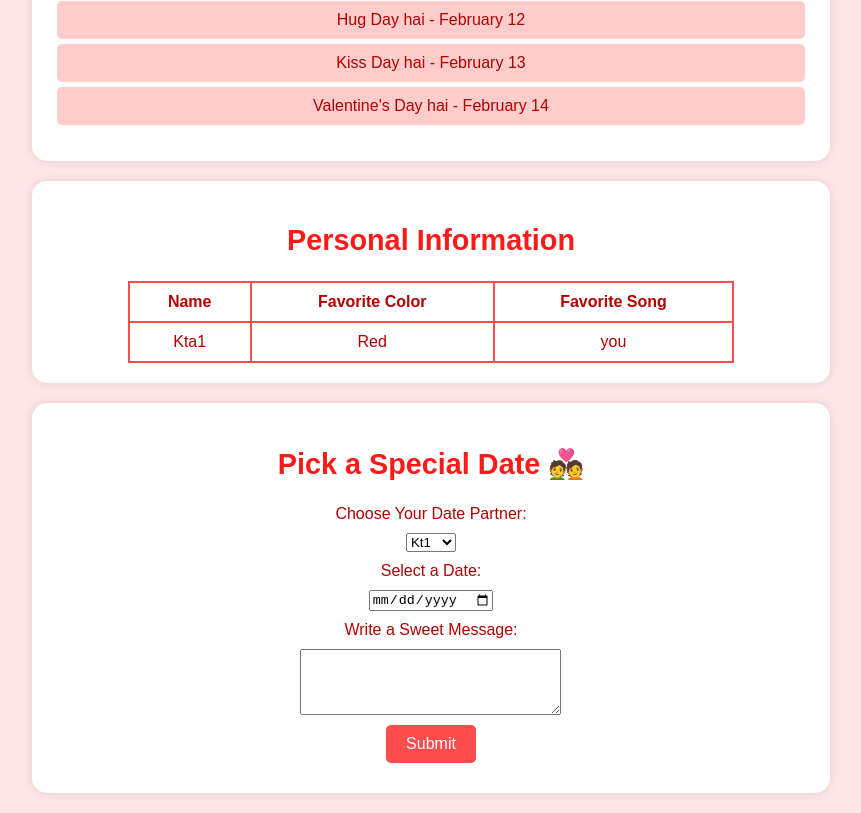
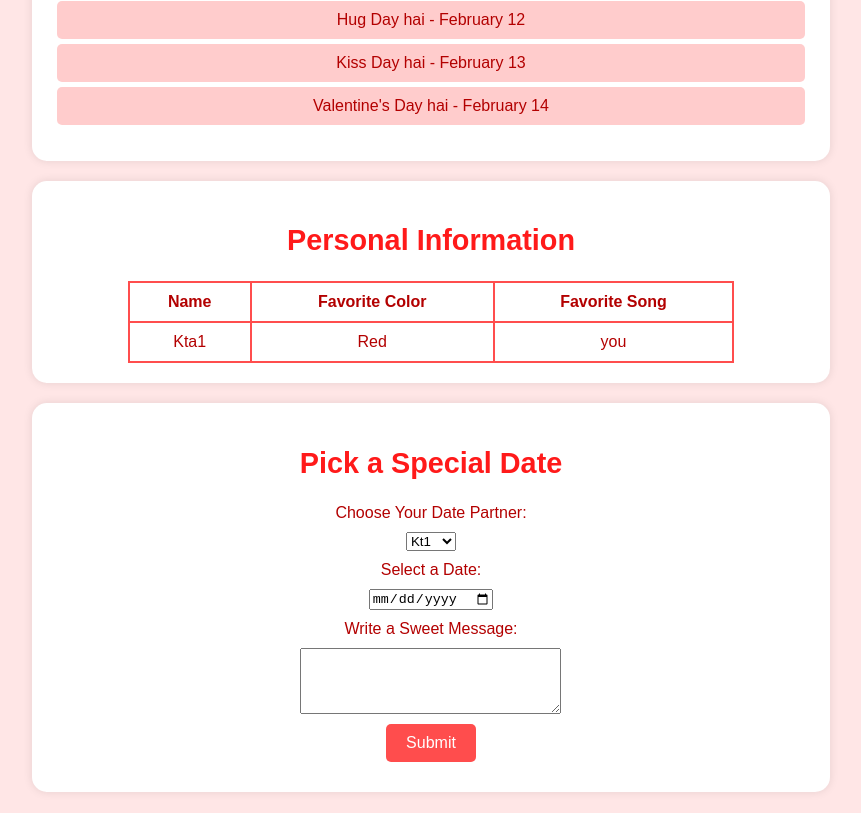
Before and after one commit to obviouslyadesh/loved-one-website, a plain HTML site: page index.html in a window 1280 px wide. Shown: the part 641-1454 px from the top of the page, without its empty margins (209-1070 px from the left). Drawn offline with Linux system fonts and the light colour scheme.

Commit message:
loved-one-website-web-dev-assignment

```diff
--- a/index.html
+++ b/index.html
@@ -52,7 +52,7 @@
 
 
         <section>
-            <h2>Pick a Special Date 💑</h2>
+            <h2>Pick a Special Date</h2>
             <form action="/action_page.php" method="post">
                 <label for="partner">Choose Your Date Partner:</label>
                 <select id="partner" name="partner">
```
